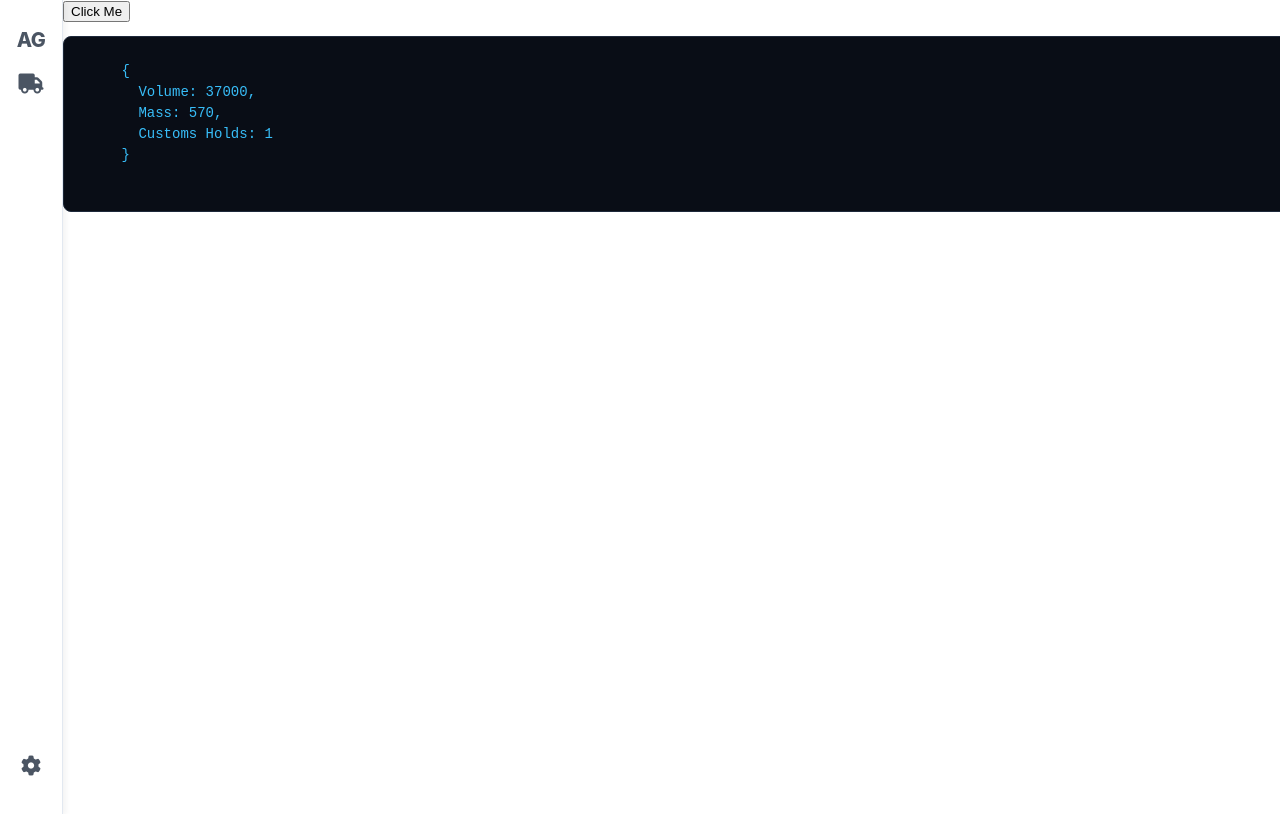
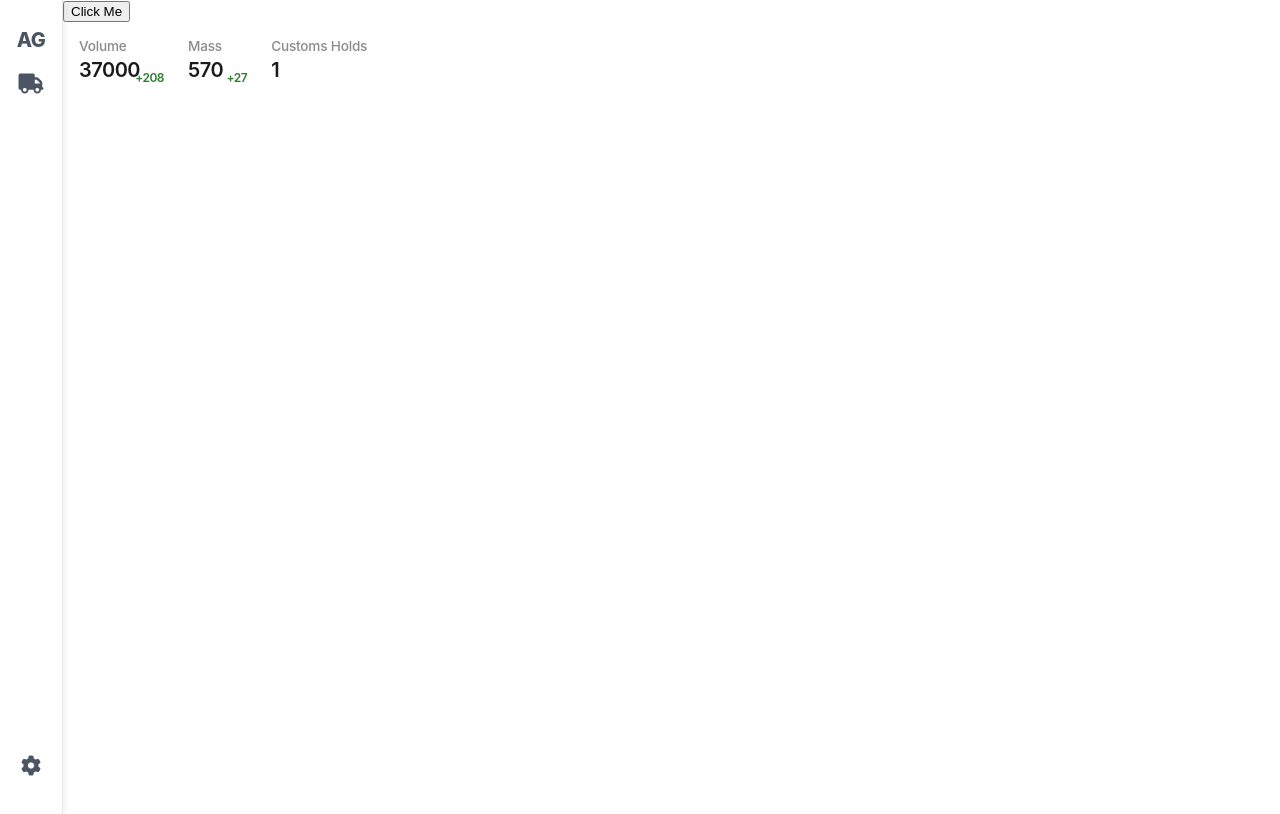
Before and after one commit to ARGUS269/Aetheria-Logistics-Hub, a Vue app: page /logistic in a window 1280 px wide. Built offline with nearby package versions, Linux system fonts and the light colour scheme.

Commit message:
feat: initial project setup

```diff
--- a/src/components/AnalyticsBanner.vue
+++ b/src/components/AnalyticsBanner.vue
@@ -8,16 +8,24 @@ const props = defineProps({
   },
 });
 
+console.log(props.cargoManifest);
+
 const totalVol = computed(() => {
   return props.cargoManifest.reduce((accumulator, item) => {
     return accumulator + parseInt(item.value);
   }, 0);
 });
 
+const trendVol = Math.round(
+  ((totalVol.value - (totalVol.value - props.cargoManifest.at(-1).value)) /
+    (totalVol.value - props.cargoManifest.at(-1).value)) *
+    100,
+);
+
 const totalCustomHolds = computed(() => {
   return props.cargoManifest.reduce((accumulator, item) => {
     if (item.status === "HELD_IN_CUSTOMS") return accumulator + 1;
-    return accumulator
+    return accumulator;
   }, 0);
 });
 
@@ -26,28 +34,118 @@ const totalMass = computed(() => {
     return accumulator + parseInt(item.weight);
   }, 0);
 });
+
+const trendMass = Math.round(
+  ((totalMass.value - (totalMass.value - props.cargoManifest.at(-1).weight)) /
+    (totalMass.value - props.cargoManifest.at(-1).weight)) *
+    100,
+);
+
+const trendMassPrint = trendMass > 0 ? `+${trendMass}` : `-${trendMass}`;
+const trendVolPrint = trendVol > 0 ? `+${trendVol}` : `-${trendVol}`;
+
+console.log(trendMass);
 </script>
 
 <template>
-  <pre class="json-terminal">
-    {
-      Volume: {{ totalVol }},
-      Mass: {{ totalMass }},
-      Customs Holds: {{ totalCustomHolds }}
-    }
-  </pre>
+  <div class="statics">
+    <div class="volume">
+      <span>Volume</span>
+      <div class="values">
+        <div
+          class="value val"
+          :class="cargoManifest.length > 0 && trendVol > 0 ? 'trend-positive' : 'trend-negative'"
+          :data-text="trendVolPrint"
+        >
+          {{ totalVol }}
+        </div>
+      </div>
+    </div>
+    <div>
+      <span>Mass</span>
+      <div class="values">
+        <div
+          class="value mass"
+          :class="cargoManifest.length > 0 && trendMass > 0 ? 'trend-positive' : 'trend-negative'"
+          :data-text="trendMassPrint"
+        >
+          {{ totalMass }}
+        </div>
+      </div>
+    </div>
+    <div class="in-holds">
+      <span>Customs Holds</span>
+      <div class="value">{{ totalCustomHolds }}</div>
+    </div>
+  </div>
 </template>
 
 <style scoped>
-.json-terminal {
-  background-color: #090d16;
-  color: #38bdf8;
-  padding: 24px;
-  border-radius: 8px;
-  font-family: "Fira Code", monospace;
-  font-size: 14px;
-  line-height: 1.5;
-  overflow-x: auto;
-  border: 1px solid #1e293b;
+.statics {
+  display: flex;
+  align-items: center;
+  gap: 48px;
+  padding: 16px;
+  background-color: #ffffff;
+  font-family: -apple-system, BlinkMacSystemFont, "Segoe UI", Roboto, sans-serif;
+}
+
+.value::after {
+  position: absolute;
+  right: -30px;
+  bottom: -5px;
+  font-size: 0.7em;
+  width: max-content;
+  height: auto;
+  font-size: 0.75rem;
+  font-weight: 600;
+  padding: 2px 6px;
+  border-radius: 4px;
+}
+
+.mass::after {
+  content: attr(data-text);
+}
+
+.val::after {
+  content: attr(data-text);
+}
+
+.trend-positive::after {
+  color: #2e7d32;
+}
+
+.trend-negative::after {
+  color: #d32f2f;
+}
+
+p {
+  margin: 0;
+}
+
+.statics div {
+  display: flex;
+  flex-direction: column;
+  gap: 4px;
+}
+
+span {
+  font-size: 0.85rem;
+  color: #8a8a8a;
+  font-weight: 500;
+  letter-spacing: -0.2px;
+}
+
+.value {
+  font-size: 1.25rem;
+  font-weight: 600;
+  color: #1a1a1a;
+  letter-spacing: -0.5px;
+  position: relative;
+  width: fit-content;
+}
+
+.values {
+  display: flex;
 }
 </style>
```
